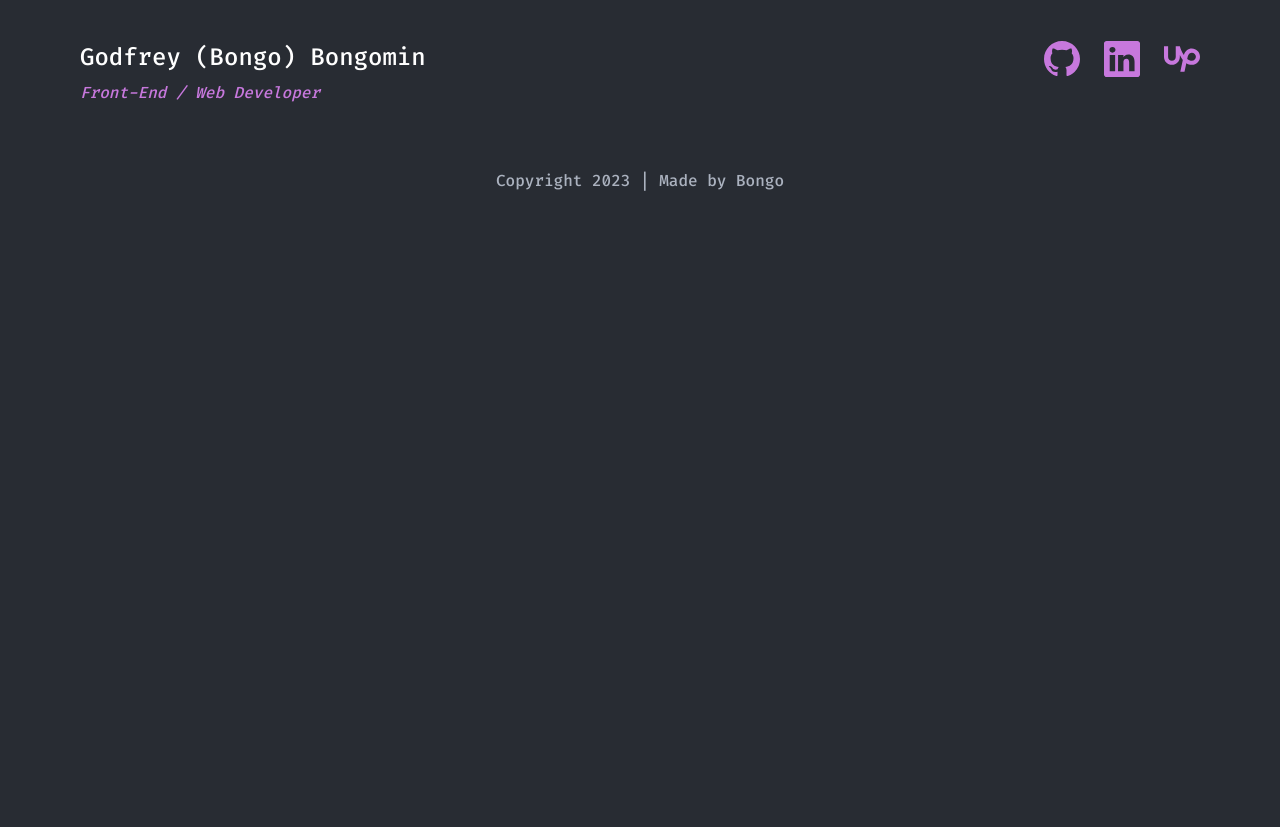
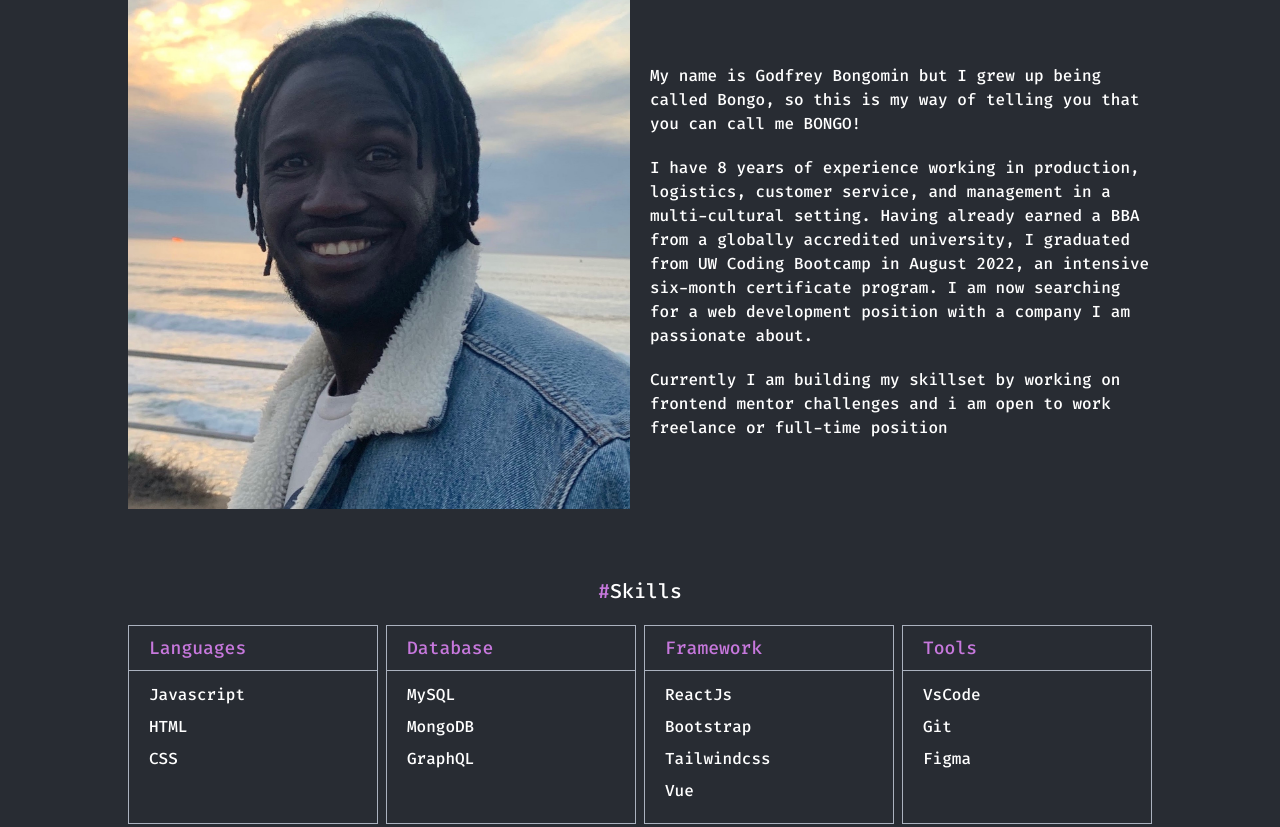
Before and after one commit to bongomin256/godfrey_bongomin, a React (Create React App) app: page /about in a window 1280 px wide. Shown: the part 253-1080 px from the top of the page. Before the commit the page ends 800 px from the top, so only its background shows below. Built offline with nearby package versions, Linux system fonts and the light colour scheme.

Commit message:
About me page
created about me page

```diff
--- a/src/App.js
+++ b/src/App.js
@@ -2,6 +2,7 @@ import { BrowserRouter as Router, Routes, Route } from "react-router-dom";
 import Navbar from "./component/navBar/Navbar";
 import Footer from "./component/footer/Footer";
 import Home from "./pages/Home";
+import AboutMe from "./pages/AboutMe";
 
 function App() {
   return (
@@ -10,6 +11,7 @@ function App() {
         <Navbar />
         <Routes>
           <Route path="/" element={<Home />} />
+          <Route path="/about" element={<AboutMe />} />
         </Routes>
         <Footer />
       </Router>
--- /dev/null
+++ b/src/component/about/AboutMeComponent.js
@@ -0,0 +1,73 @@
+import React from "react";
+import myimage from "../../assets/myphoto.jpeg";
+import data from "../../data.json";
+
+const AboutMeComp = () => {
+  return (
+    <section className="px-5 md:px-12 lg:px-32">
+      <div>
+        <h2 className="text-xl text-center mb-5">
+          <span className="text-pink-main">/</span>About Me
+        </h2>
+        <div>
+          <div className="mb-12 md:grid md:grid-cols-2 gap-5 md:items-center">
+            <div className="mb-5">
+              <img className="" src={myimage} alt="" />
+            </div>
+            <div>
+              <p className="mb-5 text-center md:text-start">
+                My name is Godfrey Bongomin but I grew up being called Bongo, so
+                this is my way of telling you that you can call me BONGO!
+              </p>
+              <p className="mb-5 text-center md:text-start">
+                I have 8 years of experience working in production, logistics,
+                customer service, and management in a multi-cultural setting.
+                Having already earned a BBA from a globally accredited
+                university, I graduated from UW Coding Bootcamp in August 2022,
+                an intensive six-month certificate program. I am now searching
+                for a web development position with a company I am passionate
+                about.
+              </p>
+              <p className="text-center md:text-start">
+                Currently I am building my skillset by working on frontend
+                mentor challenges and i am open to work freelance or full-time
+                position
+              </p>
+            </div>
+          </div>
+          <div>
+            <h2 className="text-xl text-center mb-5">
+              <span className="text-pink-main">#</span>Skills
+            </h2>
+            <div className="md:grid md:grid-cols-4 gap-2">
+              {data.skills &&
+                data.skills.map((skill) => (
+                  <div
+                    key={skill.title}
+                    className="border border-gray-main mb-5 "
+                  >
+                    <div className="border-b border-b-gray-main">
+                      <h3 className="text-lg pl-5 py-2 text-pink-main capitalize">
+                        {skill.title}
+                      </h3>
+                    </div>
+
+                    <ul className="pl-5 py-3 ">
+                      {skill.skillArrs &&
+                        skill.skillArrs.map((skillArr) => (
+                          <li className="mb-2" key={skillArr}>
+                            {skillArr}
+                          </li>
+                        ))}
+                    </ul>
+                  </div>
+                ))}
+            </div>
+          </div>
+        </div>
+      </div>
+    </section>
+  );
+};
+
+export default AboutMeComp;
--- a/src/data.json
+++ b/src/data.json
@@ -67,9 +67,21 @@
     }
   ],
   "skills": [
-    { "languages": ["Javascript", "HTML", "CSS"] },
-    { "database": ["MySQL", "MongoDB", "GraphQL"] },
-    { "Framework": ["ReactJs", "Bootstrap", "Tailwindcss", "Vue"] },
-    { "tools": ["VsCode", "Git", "Figma"] }
+    {
+      "title": "languages",
+      "skillArrs": ["Javascript", "HTML", "CSS"]
+    },
+    {
+      "title": "database",
+      "skillArrs": ["MySQL", "MongoDB", "GraphQL"]
+    },
+    {
+      "title": "Framework",
+      "skillArrs": ["ReactJs", "Bootstrap", "Tailwindcss", "Vue"]
+    },
+    {
+      "title": "tools",
+      "skillArrs": ["VsCode", "Git", "Figma"]
+    }
   ]
 }
--- /dev/null
+++ b/src/pages/AboutMe.js
@@ -0,0 +1,13 @@
+import React from "react";
+import AboutMeComp from "../component/about/AboutMeComponent";
+import HomePageLayout from "../component/homePageLayout/HomePageLayout";
+
+const AboutMe = () => {
+  return (
+    <HomePageLayout>
+      <AboutMeComp />
+    </HomePageLayout>
+  );
+};
+
+export default AboutMe;
```
Also changed, not shown: src/component/about/AboutMe.js (deleted).
